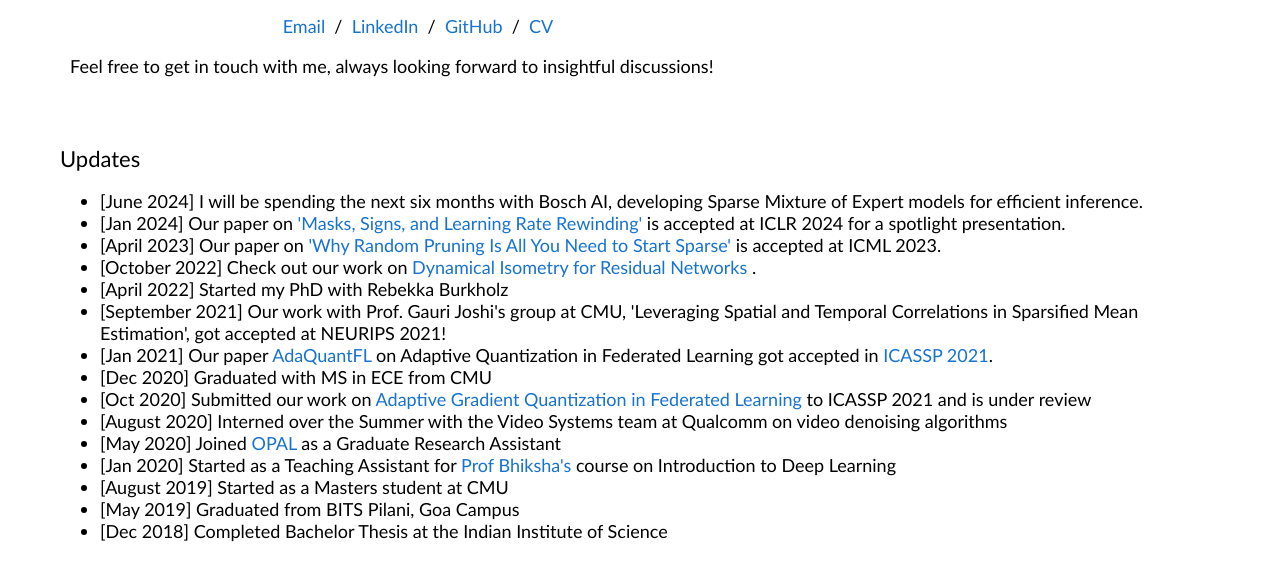
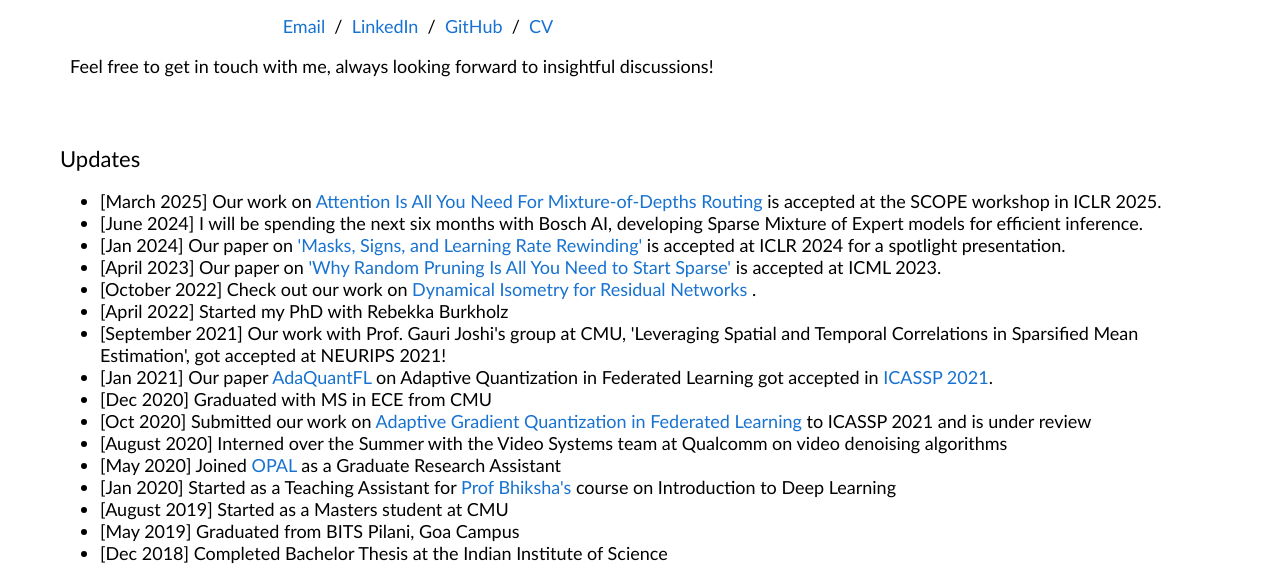
Before and after one commit to AdvaitGadhikar/advaitgadhikar.github.io, a plain HTML site: page index.html in a window 1280 px wide. Shown: the part 460-1027 px from the top of the page. Drawn offline with Linux system fonts and the light colour scheme.

Commit message:
Update index.html

```diff
--- a/index.html
+++ b/index.html
@@ -51,6 +51,7 @@
               <heading>Updates</heading>
               <p>
                 <ul>
+                  <li>[March 2025] Our work on <a href="https://arxiv.org/abs/2412.20875"> Attention Is All You Need For Mixture-of-Depths Routing </a> is accepted at the SCOPE workshop in ICLR 2025.</li>
                   <li>[June 2024] I will be spending the next six months with Bosch AI, developing Sparse Mixture of Expert models for efficient inference.</li>
                   <li>[Jan 2024] Our paper on <a href="https://openreview.net/pdf?id=qODvxQ8TXW"> 'Masks, Signs, and Learning Rate Rewinding'</a> is accepted at ICLR 2024 for a spotlight presentation.</li>
                   <li>[April 2023] Our paper on <a href="https://arxiv.org/abs/2210.02412"> 'Why Random Pruning Is All You Need to Start Sparse'</a> is accepted at ICML 2023.</li>
```
